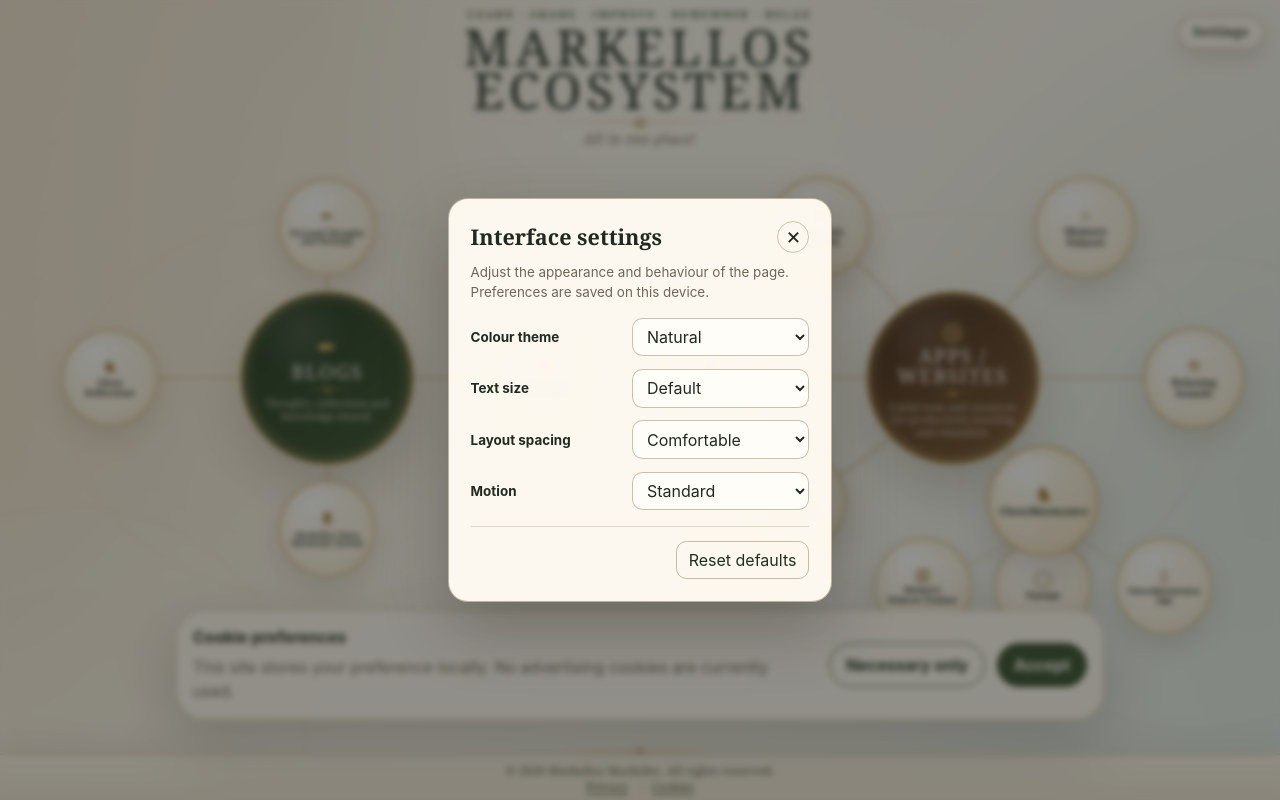
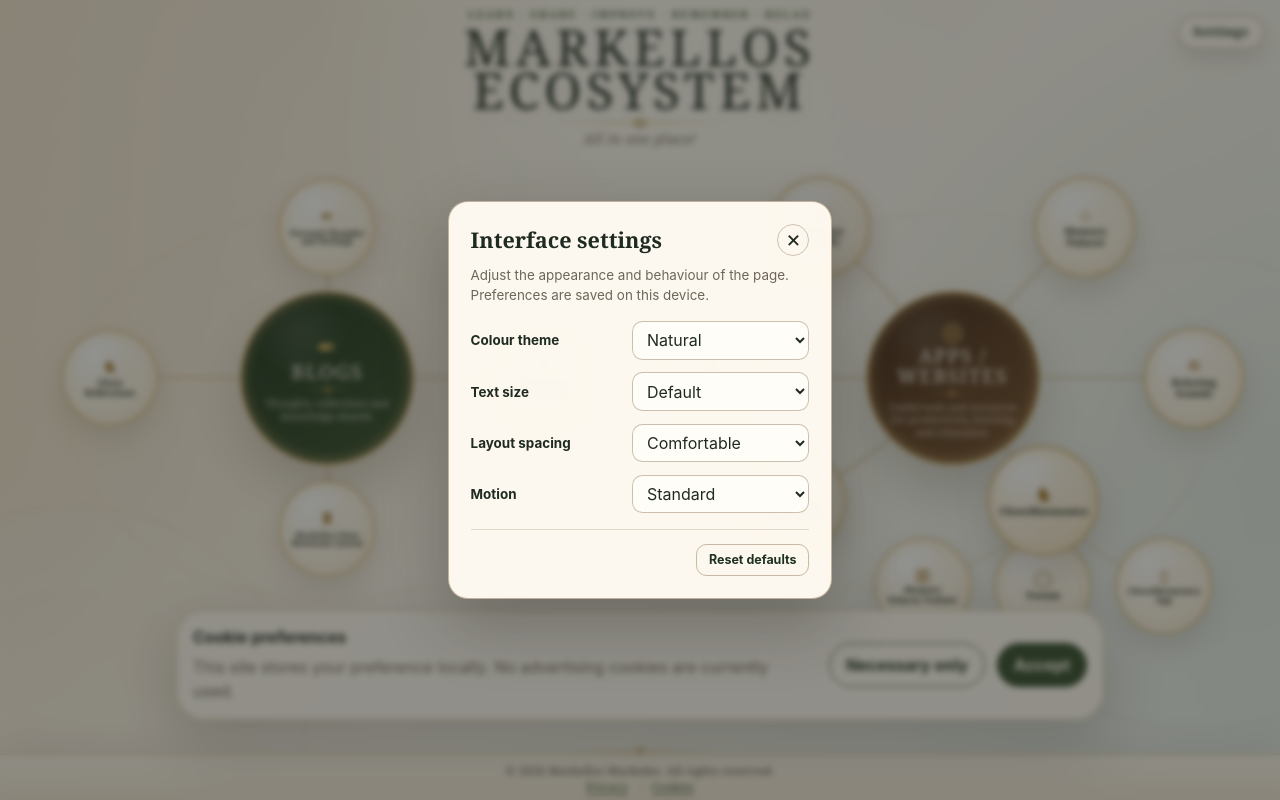
Before and after one commit to mmark76/markellos-ecosystem, a website built with Vite: page index.html in a window 1280 px wide. Both pictures are taken after a click on the button "Settings". Built offline with nearby package versions, Linux system fonts and the light colour scheme.

Commit message:
Fix settings button font declaration

```diff
--- a/src/components/ui-settings/ui-settings.css
+++ b/src/components/ui-settings/ui-settings.css
@@ -124,7 +124,10 @@
   border-radius: 0.65rem;
   background: transparent;
   color: var(--color-green-dark);
-  font: 700 0.78rem/1.1 inherit;
+  font-family: inherit;
+  font-size: 0.78rem;
+  font-weight: 700;
+  line-height: 1.1;
   cursor: pointer;
 }
 
```
